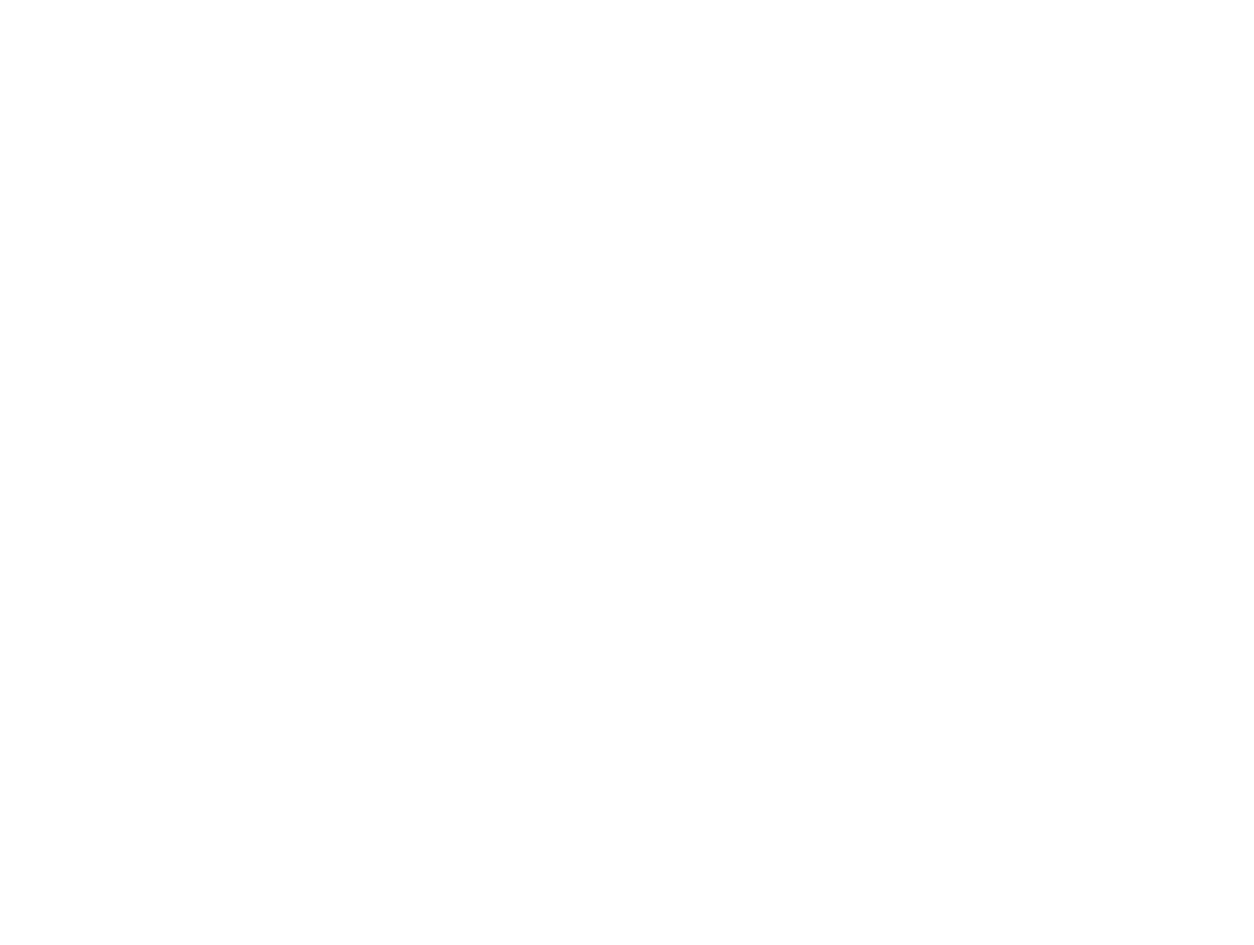
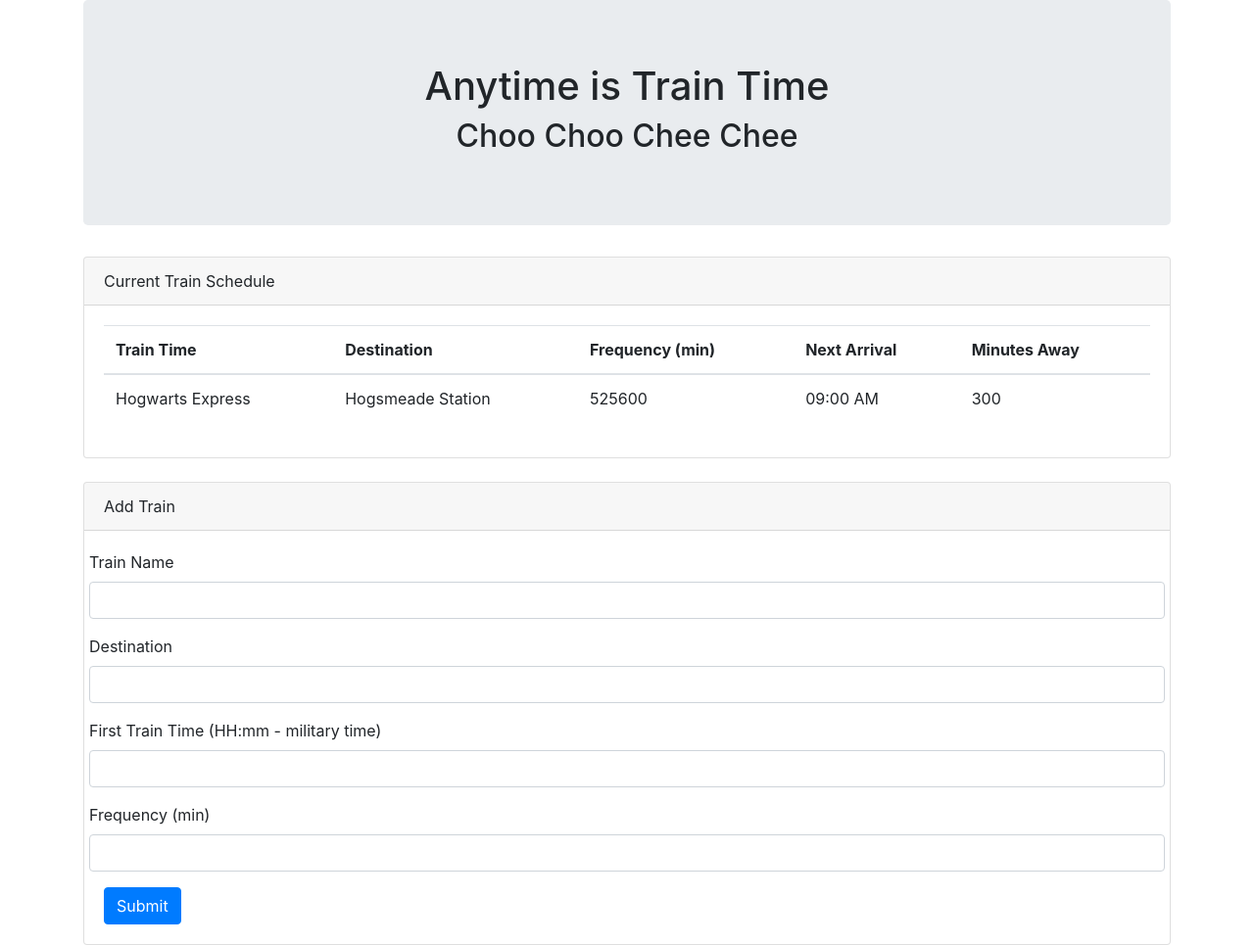
Before and after one commit to chrismckee42/Train-Times, a plain HTML site: page index.html in a window 1280 px wide. Shown: the whole page at 98% size. Before the commit the page ends 800 px from the top, so only its background shows below. Drawn offline with nearby package versions, Linux system fonts and the light colour scheme.

Commit message:
adds front end display

```diff
--- a/index.html
+++ b/index.html
@@ -4,7 +4,7 @@
 <head>
     <meta charset="utf-8">
     <meta http-equiv="X-UA-Compatible" content="IE=edge">
-    <title></title>
+    <title>Trains!</title>
     <meta name="description" content="">
     <meta name="viewport" content="width=device-width, initial-scale=1">
     <link rel="stylesheet" href="https://stackpath.bootstrapcdn.com/bootstrap/4.3.1/css/bootstrap.min.css"
@@ -12,6 +12,76 @@
 </head>
 
 <body>
+    <div class="container">
+
+        <div class="jumbotron">
+            <h1 class="text-center">Anytime is Train Time</h1>
+            <h2 class="text-center">Choo Choo Chee Chee</h2>
+        </div>
+
+        <div class="card card-default">
+            <div class="card-header">
+                Current Train Schedule
+            </div>
+            <div class="card-body">
+
+
+                <table class="table">
+                    <thead>
+                        <tr>
+                            <th scope="col">Train Time</th>
+                            <th scope="col">Destination</th>
+                            <th scope="col">Frequency (min)</th>
+                            <th scope="col">Next Arrival</th>
+                            <th scope="col">Minutes Away</th>
+                        </tr>
+                    </thead>
+                    <tbody id="table">
+                        <tr>
+                            <td>Hogwarts Express</td>
+                            <td>Hogsmeade Station</td>
+                            <td>525600</td>
+                            <td>09:00 AM</td>
+                            <td>300</td>
+                        </tr>
+
+                    </tbody>
+                </table>
+            </div>
+        </div>
+
+        <br>
+
+        <div class="card card-default">
+            <div class="card-header">
+                Add Train
+            </div>
+            <div class="card-body">
+
+                <form role="form">
+                    <div class="form-group row">
+                        <label for="name-input">Train Name</label>
+                        <input class="form-control" id="name-input" type="text">
+                    </div>
+                    <div class="form-group row">
+                        <label for="destination-input">Destination</label>
+                        <input class="form-control" id="destination-input" type="email">
+                    </div>
+                    <div class="form-group row">
+                        <label for="time-input">First Train Time (HH:mm - military time)</label>
+                        <input class="form-control" id="time-input" type="text">
+                    </div>
+                    <div class="form-group row">
+                        <label for="frequency-input">Frequency (min)</label>
+                        <input class="form-control" id="frequency-input" type="number">
+                    </div>
+                    <button class="btn btn-primary" id="add-user" type="submit">Submit</button>
+                </form>
+                </form>
+            </div>
+        </div>
+
+
 
 
         <script src="https://code.jquery.com/jquery.js"></script>
```
Lines whose indentation alone changed are shown as unchanged.
